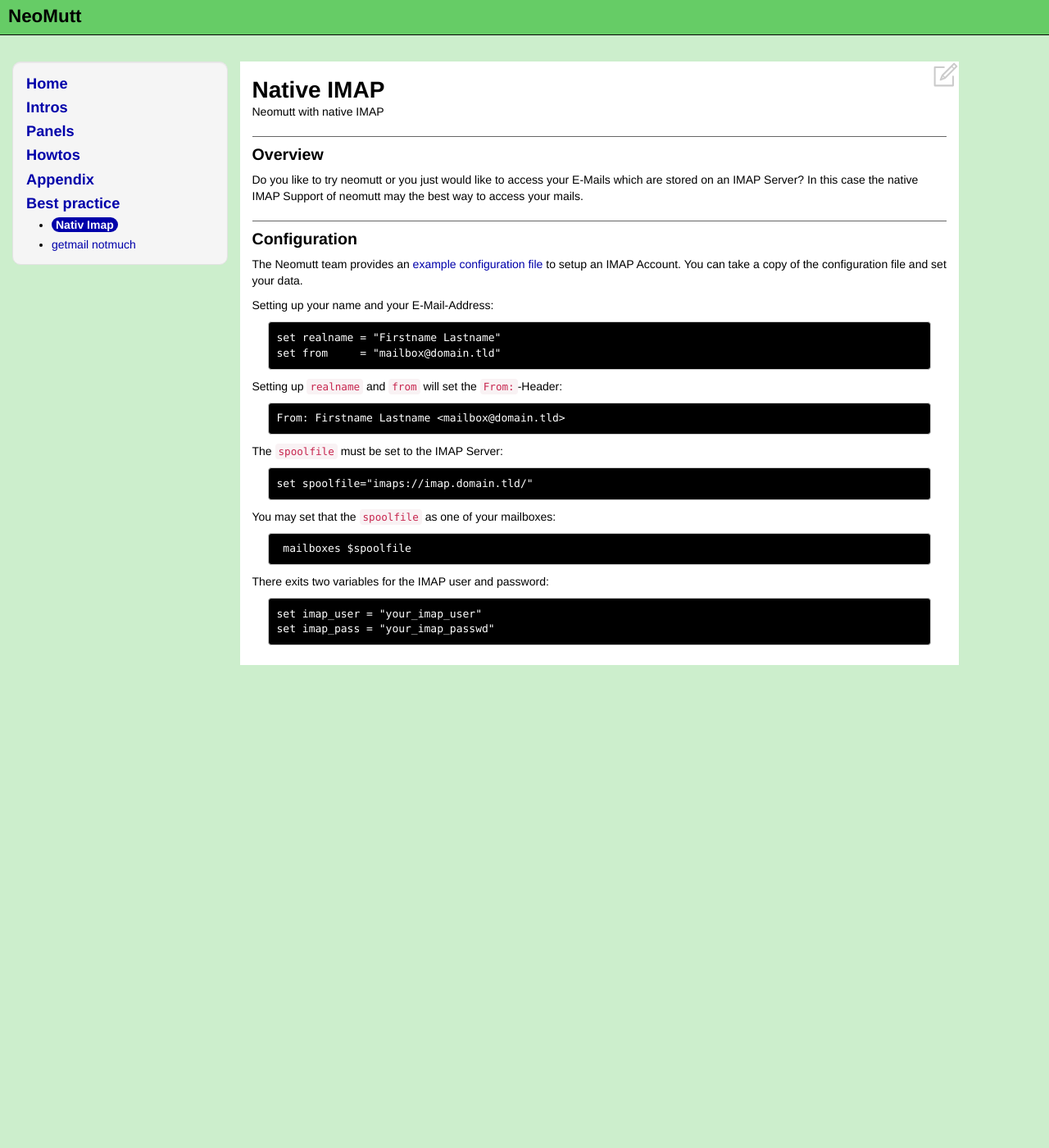
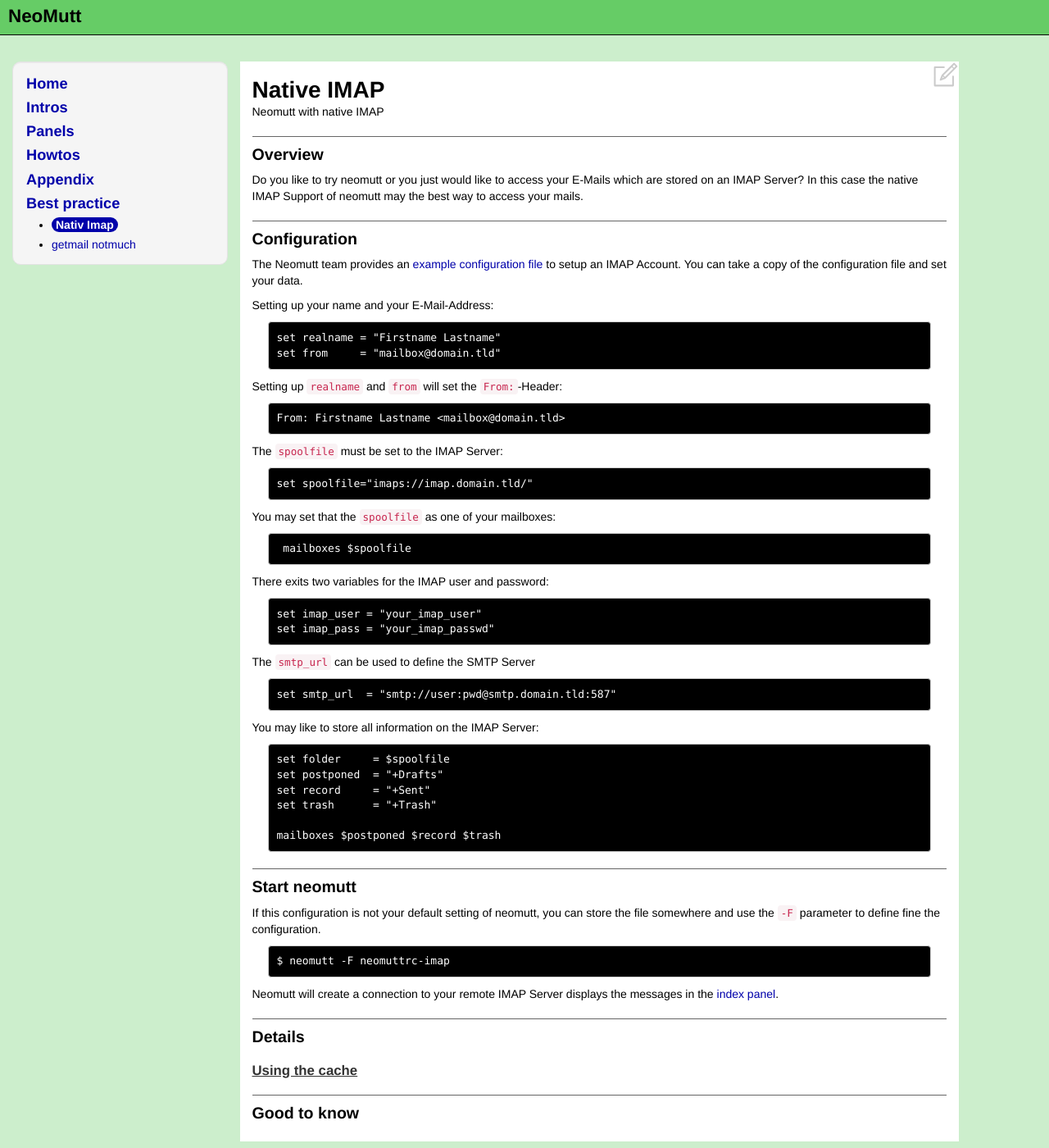
Before and after one commit to neomutt/test-doc, a Jekyll site: the page built from bestpractice/nativimap.md, in a window 1280 px wide and 1400 px high, scrolled down 1 px. Shown: the whole window at 82% size. Built offline with Jekyll 4.4.1, drawn with Linux system fonts in a browser that asks for light colours; before the commit the page ends 900 px from its top, so only the background shows below that.

Commit message:
Best practice - Native IMAP

```diff
--- a/bestpractice/nativimap.md
+++ b/bestpractice/nativimap.md
@@ -42,3 +42,33 @@ There exits two variables for the IMAP user and password:
 
 	set imap_user = "your_imap_user"
 	set imap_pass = "your_imap_passwd"
+
+The `smtp_url` can be used to define the SMTP Server
+
+	set smtp_url  = "smtp://user:pwd@smtp.domain.tld:587"
+
+You may like to store all information on the IMAP Server:
+
+	set folder     = $spoolfile
+	set postponed  = "+Drafts"
+	set record     = "+Sent"
+	set trash      = "+Trash"
+
+	mailboxes $postponed $record $trash
+
+## Start neomutt
+
+If this configuration is not your default setting of neomutt, you can
+store the file somewhere and use the `-F` parameter to define fine the
+configuration.
+
+	$ neomutt -F neomuttrc-imap
+
+Neomutt will create a connection to your remote IMAP Server displays
+the messages in the [index panel](../panel/index.html).
+
+## Details
+
+### Using the cache
+
+## Good to know
```
